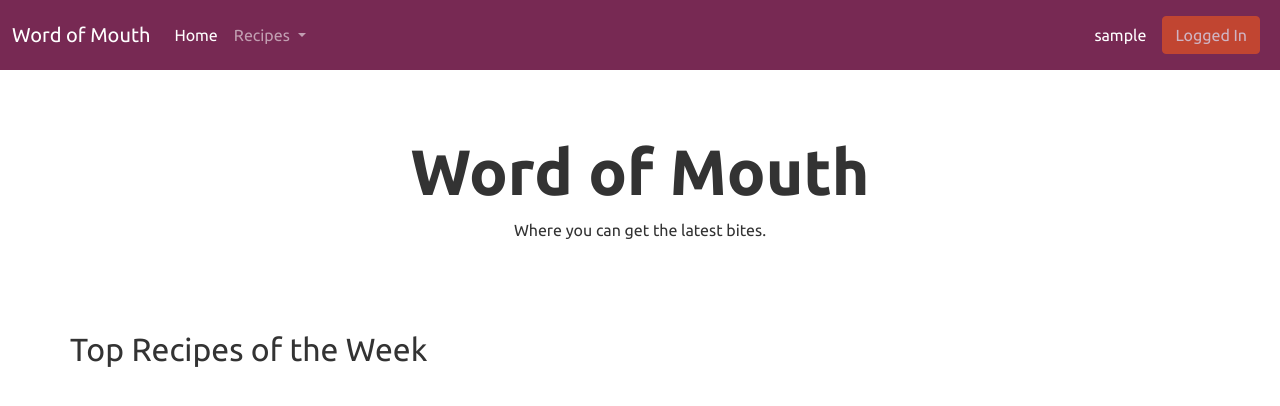
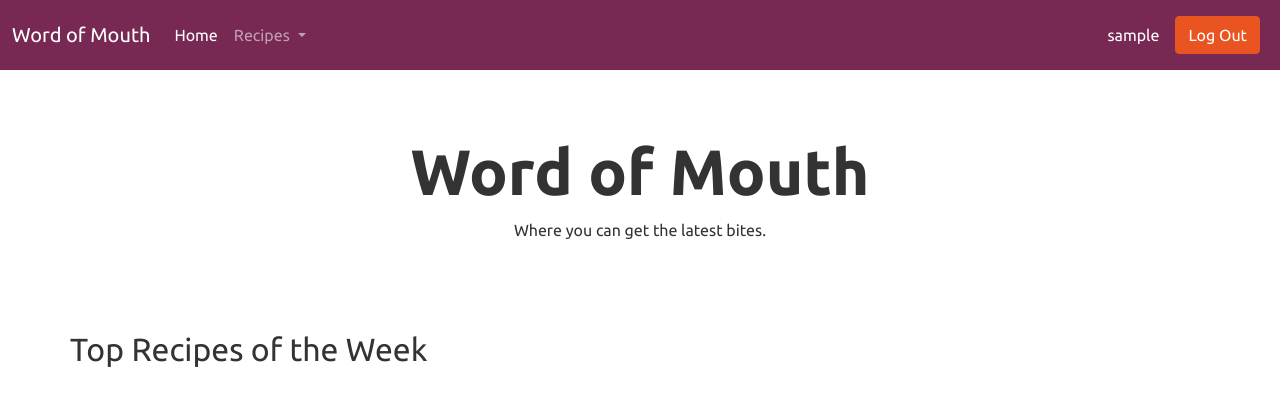
Before and after one commit to uva-cs3240-s22/group-project-a-20, a Django app: page / in a window 1280 px wide. Shown: the top 406 px of the page. Run offline with Django 4.2, Linux system fonts and the light colour scheme; the visitor is signed in with stand-in values (Sample User, id 1); data that the repository does not hold is empty; some libraries are stand-ins or nearby versions.

Commit message:
Log In/Out button better

```diff
--- a/WoM/settings.py
+++ b/WoM/settings.py
@@ -198,6 +198,8 @@ SOCIALACCOUNT_QUERY_EMAIL = True
 ACCOUNT_LOGOUT_ON_GET = True
 ACCOUNT_UNIQUE_EMAIL = True
 ACCONT_EMAIL_REQUIRED = True
+SOCIALACCOUNT_LOGIN_ON_GET=True
+
 
 SOCIALACCOUNT_PROVIDERS = {
     'google': {
--- a/recipes/templates/recipes/base.html
+++ b/recipes/templates/recipes/base.html
@@ -62,7 +62,7 @@
             {% if user.is_authenticated %}
                 <ul class="navbar-nav nav nav-item navbar-right">
                     <li class="vertical-center nav-link active">{{user.username}}</li>
-                    <li><a class="nav-link" href={% provider_login_url 'google' %}><button type="button" class="btn btn-primary" disabled>Logged In</button></a></li>
+                    <li><a class="nav-link" href="/accounts/logout/"><button type="button" class="btn btn-primary">Log Out</button></a></li>
                 </ul>
             {% else %}
                 <ul class="navbar-nav nav nav-item navbar-right">
```
